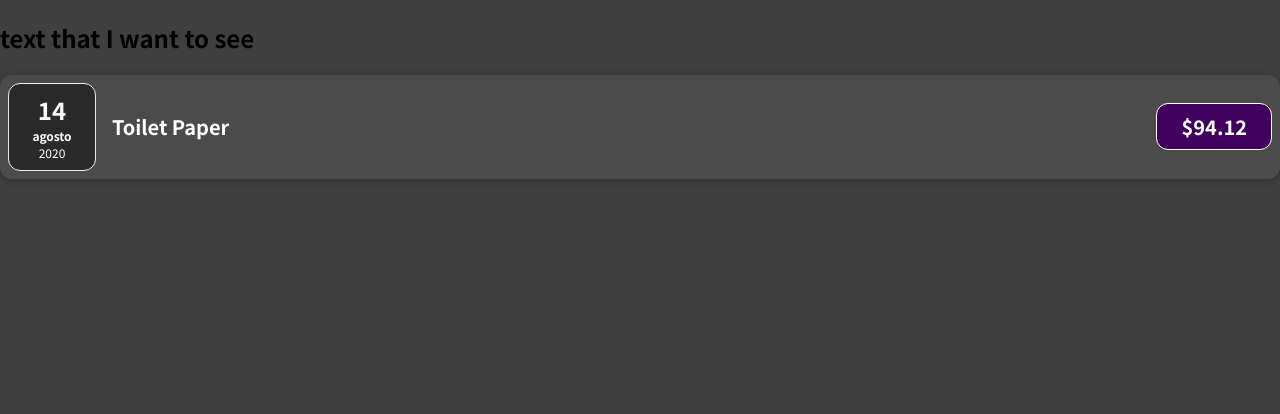
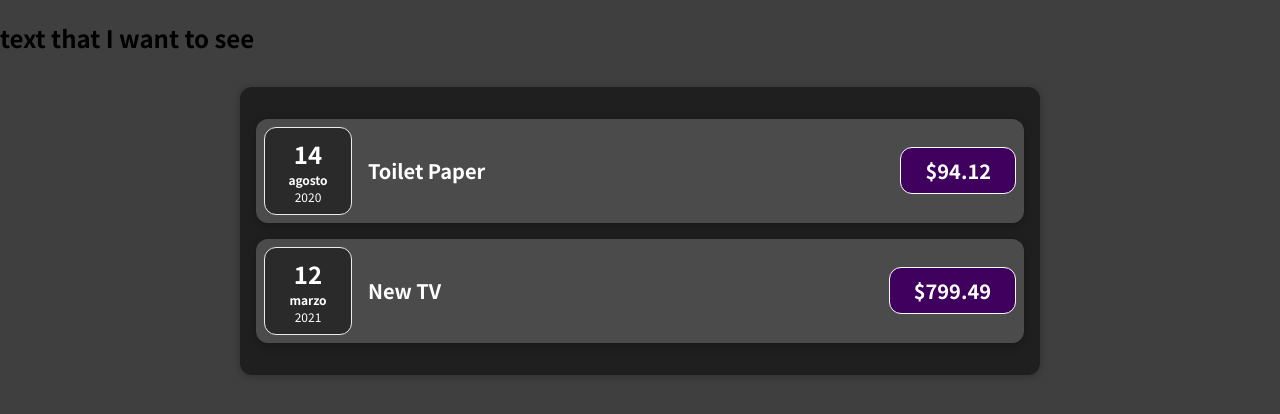
Before and after one commit to jerequevedo1/expenseTracker, a React (Create React App) app: page / in a window 1280 px wide. Shown: the top 414 px of the page. Built offline with nearby package versions, Linux system fonts and the light colour scheme.

Commit message:
Expenses component was added

```diff
--- a/src/App.js
+++ b/src/App.js
@@ -1,4 +1,4 @@
-import ExpenseItem from "./components/ExpenseItem";
+import Expenses from "./components/Expenses";
 
 function App() {
 
@@ -27,11 +27,7 @@
   return (
     <div>
       <h2>text that I want to see</h2>
-      <ExpenseItem
-        title={expenses[0].title}
-        amount={expenses[0].amount}
-        date={expenses[0].date}
-      />
+      <Expenses items={expenses} />
     </div>
   );
 }
--- /dev/null
+++ b/src/components/Expenses.css
@@ -0,0 +1,9 @@
+.expenses {
+  padding: 1rem;
+  background-color: rgb(31, 31, 31);
+  margin: 2rem auto;
+  width: 50rem;
+  max-width: 95%;
+  border-radius: 12px;
+  box-shadow: 0 1px 8px rgba(0, 0, 0, 0.25);
+}
--- /dev/null
+++ b/src/components/Expenses.js
@@ -0,0 +1,22 @@
+import ExpenseItem from "./ExpenseItem";
+import './Expenses.css'
+
+function Expenses(props) {
+
+    return (
+        <div className="expenses">
+            <ExpenseItem
+                title={props.items[0].title}
+                amount={props.items[0].amount}
+                date={props.items[0].date}
+            />
+            <ExpenseItem
+                title={props.items[1].title}
+                amount={props.items[1].amount}
+                date={props.items[1].date}
+            />
+        </div>
+    );
+}
+
+export default Expenses;
```
